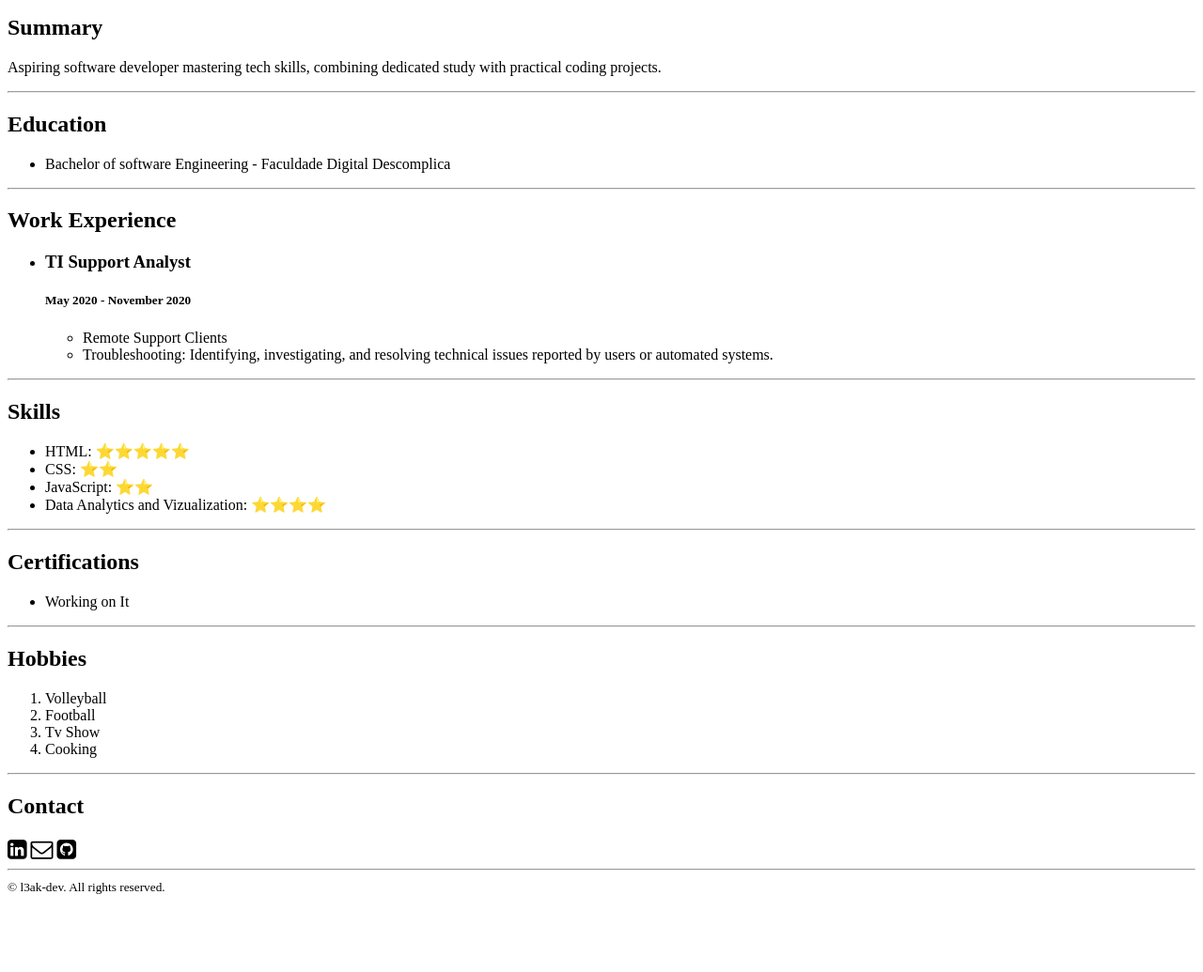
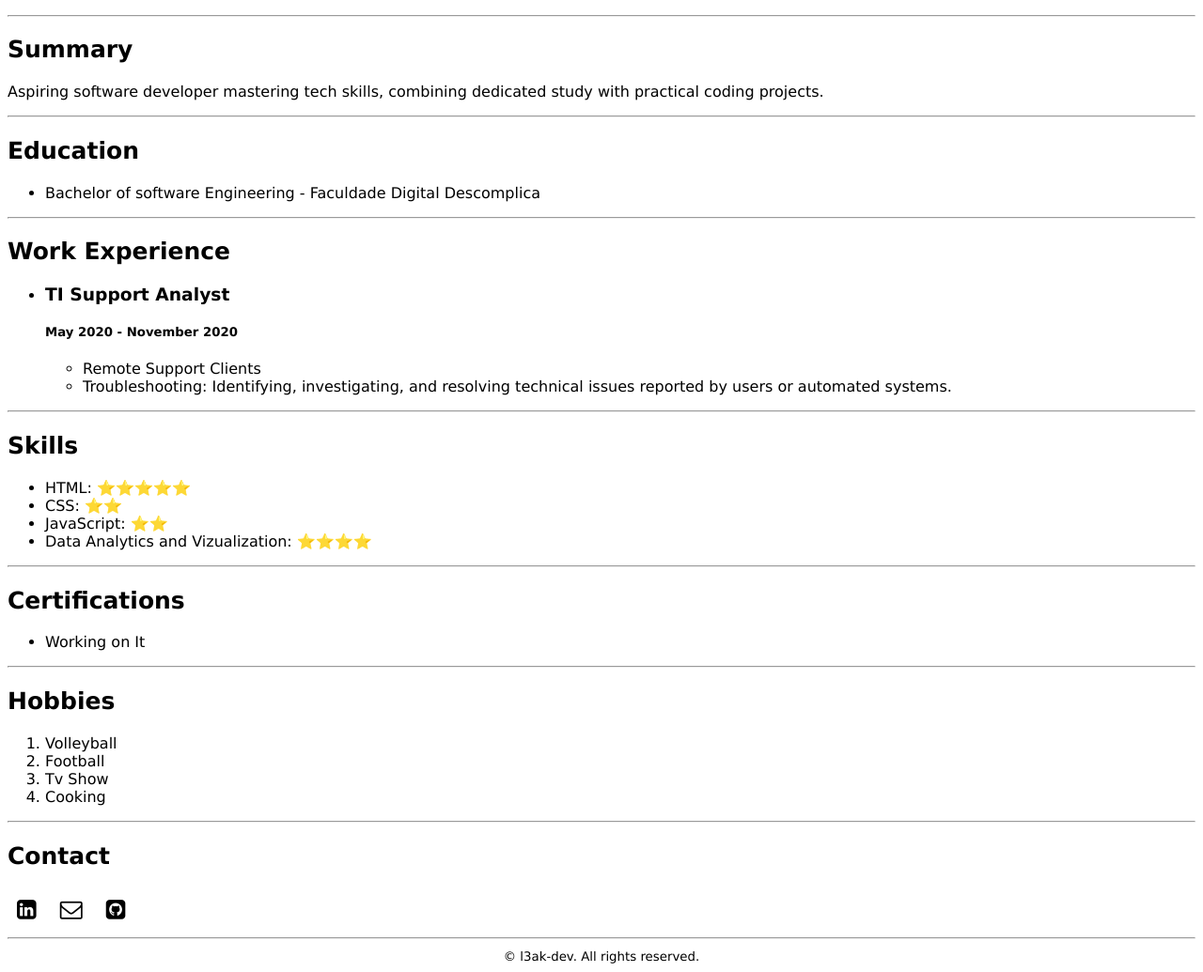
Before and after one commit to littlesnap/my-resume, a plain HTML site: page index.html in a window 1280 px wide. Shown: the part 318-1353 px from the top of the page at 94% size. Before the commit the page ends 1279 px from the top, so only its background shows below. Drawn offline with Linux system fonts and the light colour scheme.

Commit message:
Add files via upload
Second Commit fixing some font-styles!

```diff
--- a/index.html
+++ b/index.html
@@ -1,52 +1,66 @@
 <!DOCTYPE html>
 <html lang="en">
   <head>
-    <meta charset="UTF-8">
-    <meta name="viewport" content="width=device-width, initial-scale=1.0">
-    <link rel="stylesheet" href="https://cdnjs.cloudflare.com/ajax/libs/font-awesome/4.7.0/css/font-awesome.min.css">
+    <meta charset="UTF-8" />
+    <meta name="viewport" content="width=device-width, initial-scale=1.0" />
+    <link
+      rel="stylesheet"
+      href="https://cdnjs.cloudflare.com/ajax/libs/font-awesome/4.7.0/css/font-awesome.min.css"
+    />
+    <link rel="stylesheet" href="style.css" />
     <title>My Resume</title>
-
   </head>
   <body>
-    <img src="./assets/img/profile-picture2.png" alt="profile picutre" width="200">
+    <div class="header">
+      <img
+        src="./assets/img/profile-picture2.png"
+        alt="profile picutre"
+        width="200"
+      />
       <h1>L3ak-Dev</h1>
       <h3><em>Software Developer Student 🎓 | Day Trader Analyst 📊 </em></h3>
+    </div>
+    <hr>
     <h2>Summary</h2>
-    <p>Aspiring software developer mastering tech skills, combining dedicated study with practical coding projects.</p>
-    <hr>
+    <p>
+      Aspiring software developer mastering tech skills, combining dedicated
+      study with practical coding projects.
+    </p>
+    <hr />
     <h2>Education</h2>
     <ul>
-        <li>
-            Bachelor of software Engineering - Faculdade Digital Descomplica
-        </li>
+      <li>Bachelor of software Engineering - Faculdade Digital Descomplica</li>
     </ul>
-    <hr>
+    <hr />
     <h2>Work Experience</h2>
     <!-- Work experiences goes here!! -->
     <ul>
-        <li><h3>TI Support Analyst </h3></li>
+      <li><h3>TI Support Analyst</h3></li>
       <h5>May 2020 - November 2020</h5>
       <ul>
         <li>Remote Support Clients</li>
-            <li>Troubleshooting: Identifying, investigating, and resolving technical issues reported by users or automated systems.</li>
+        <li>
+          Troubleshooting: Identifying, investigating, and resolving technical
+          issues reported by users or automated systems.
+        </li>
       </ul>
     </ul>
     <!-- ------------------- -->
-    <hr>
+    <hr />
 
     <h2>Skills</h2>
     <ul>
       <li>HTML: ⭐️⭐️⭐️⭐️⭐️</li>
       <li>CSS: ⭐️⭐️</li>
       <li>JavaScript: ⭐️⭐️</li>
-        <li>Data Analytics and Vizualization: ⭐️⭐️⭐️⭐️ </li>
+      <li>Data Analytics and Vizualization: ⭐️⭐️⭐️⭐️</li>
     </ul>
-    <hr>
+    <hr />
     <h2>Certifications</h2>
     <ul>
       <li>Working on It</li>
     </ul>
-    <hr>
+    <hr />
 
     <h2>Hobbies</h2>
     <ol>
@@ -55,13 +69,30 @@
       <li>Tv Show</li>
       <li>Cooking</li>
     </ol>
-    <hr>
+    <hr />
 
+    <div class="contact">
       <h2>Contact</h2>
-    <a href="https://www.linkedin.com/in/sidney-godoy-226167248/" target="_blank"><i class="fa fa-linkedin-square" style="font-size: 24px; color: black;"></i></a>
-    <a href="mailto: axel.gdy@proton.me"><i class="fa fa-envelope-o" style="font-size: 24px; color: black;"></i></a>
-    <a href="https://github.com/littlesnap"><i class="fa fa-github-square" style="font-size: 24px; color: black;"></i></a>
-    <hr>
+      <a
+        href="https://www.linkedin.com/in/sidney-godoy-226167248/"
+        target="_blank"
+        ><i
+          class="fa fa-linkedin-square"
+          style="font-size: 24px; color: black"
+        ></i
+      ></a>
+      <a href="mailto: axel.gdy@proton.me"
+        ><i class="fa fa-envelope-o" style="font-size: 24px; color: black"></i
+      ></a>
+      <a href="https://github.com/littlesnap"
+        ><i
+          class="fa fa-github-square"
+          style="font-size: 24px; color: black"
+        ></i
+      ></a>
+    </div>
+
+    <hr />
 
     <footer>
       <small>© l3ak-dev. All rights reserved.</small>
--- /dev/null
+++ b/style.css
@@ -0,0 +1,19 @@
+* {
+    font-family: Verdana, Geneva, Tahoma, sans-serif;
+}
+
+h2 {
+    font-size: 25px;
+}
+
+.header{
+    text-align: center;
+}
+
+i{
+    padding: 10px;
+}
+
+footer{
+    text-align: center;
+}
```
Lines whose indentation alone changed are shown as unchanged.
